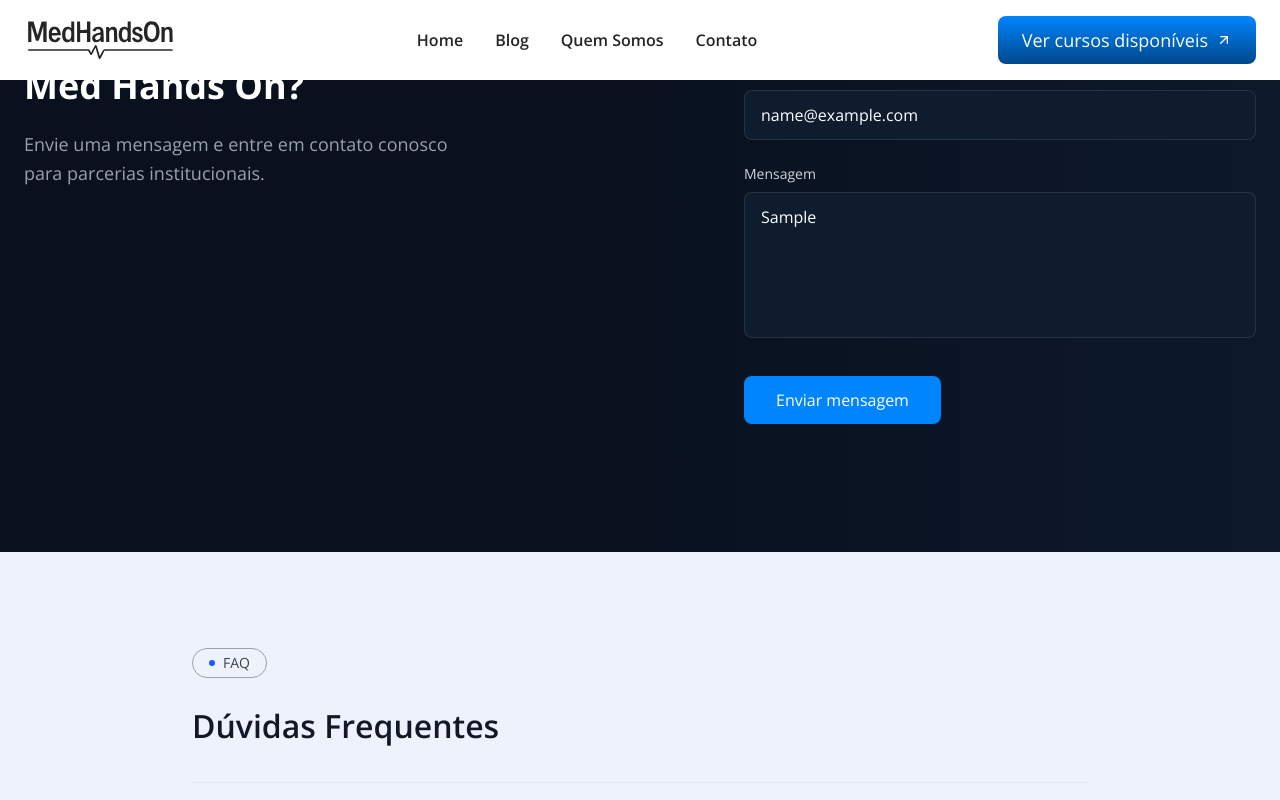
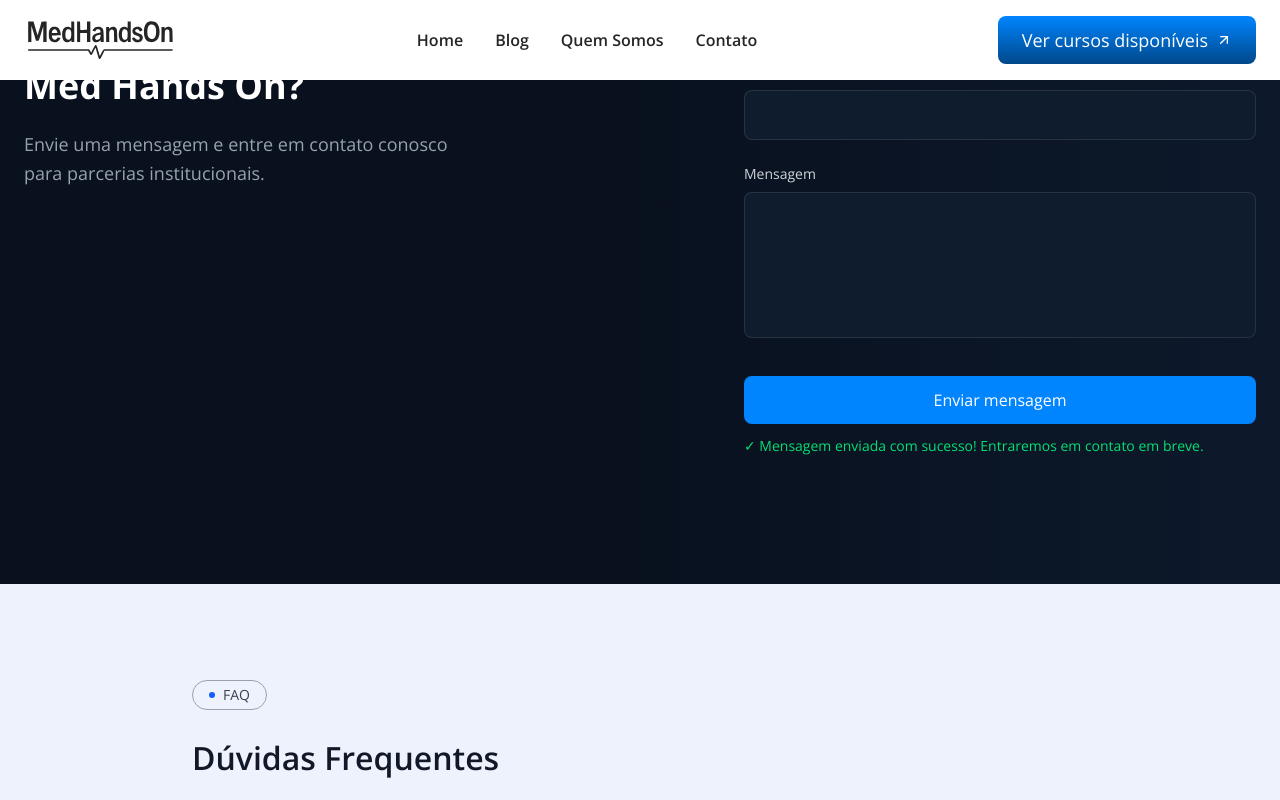
Before and after one commit to Fantom-Labs/Website-Med-HandsOn, a Next.js app: page /quem-somos in a window 1280 px wide. Both pictures are taken after typing "Sample", "name@example.com", "Sample" into the empty fields and a click on the button "Enviar mensagem". Shown: the part 1828-2628 px from the top of the page. Built offline with nearby package versions, Linux system fonts and the light colour scheme.

Commit message:
Update home page and contact section components

```diff
--- a/src/components/home/Section4.tsx
+++ b/src/components/home/Section4.tsx
@@ -186,7 +186,7 @@ export function Section4() {
                     fontWeight: 500
                   }}
                 >
-                  Saiba mais
+                  Conhecer o curso
                   <ArrowUpRight className="w-5 h-5" />
                 </Link>
                </div>
--- a/src/components/quem-somos/ContactSection.tsx
+++ b/src/components/quem-somos/ContactSection.tsx
@@ -1,6 +1,7 @@
 "use client";
 
 import { useState } from "react";
+import emailjs from "@emailjs/browser";
 import { Button } from "@/components/ui/Button";
 
 export function ContactSection() {
@@ -10,10 +11,39 @@ export function ContactSection() {
     message: ""
   });
 
-  const handleSubmit = (e: React.FormEvent) => {
+  const [loading, setLoading] = useState(false);
+  const [status, setStatus] = useState<"idle" | "success" | "error">("idle");
+
+  const handleSubmit = async (e: React.FormEvent) => {
     e.preventDefault();
-    // Implementar lógica de envio aqui
-    console.log("Form submitted:", formData);
+    setLoading(true);
+    setStatus("idle");
+
+    // EmailJS Configuration
+    const SERVICE_ID = "website_medhandson";
+    const TEMPLATE_ID = "medhandson";
+    const PUBLIC_KEY = "pitG1Ix1kR7VF_cqs";
+
+    const templateParams = {
+      name: formData.name,
+      email: formData.email,
+      message: formData.message,
+    };
+
+    try {
+      await emailjs.send(SERVICE_ID, TEMPLATE_ID, templateParams, PUBLIC_KEY);
+
+      setStatus("success");
+      setFormData({ name: "", email: "", message: "" }); // Limpa o formulário
+
+      // Remove a mensagem de sucesso após 5 segundos
+      setTimeout(() => setStatus("idle"), 5000);
+    } catch (error) {
+      console.error("Erro ao enviar email:", error);
+      setStatus("error");
+    } finally {
+      setLoading(false);
+    }
   };
 
   return (
@@ -54,6 +84,8 @@ export function ContactSection() {
                 <input
                   type="text"
                   id="name"
+                  name="name"
+                  required
                   value={formData.name}
                   onChange={(e) => setFormData({ ...formData, name: e.target.value })}
                   className="w-full bg-[#0f1c2e] border border-white/10 rounded-lg px-4 py-3 text-white placeholder-gray-500 focus:outline-none focus:ring-2 focus:ring-[#0085FF] focus:border-transparent transition-all"
@@ -69,6 +101,8 @@ export function ContactSection() {
                 <input
                   type="email"
                   id="email"
+                  name="email"
+                  required
                   value={formData.email}
                   onChange={(e) => setFormData({ ...formData, email: e.target.value })}
                   className="w-full bg-[#0f1c2e] border border-white/10 rounded-lg px-4 py-3 text-white placeholder-gray-500 focus:outline-none focus:ring-2 focus:ring-[#0085FF] focus:border-transparent transition-all"
@@ -83,6 +117,8 @@ export function ContactSection() {
                 </label>
                 <textarea
                   id="message"
+                  name="message"
+                  required
                   rows={5}
                   value={formData.message}
                   onChange={(e) => setFormData({ ...formData, message: e.target.value })}
@@ -91,14 +127,26 @@ export function ContactSection() {
                 />
               </div>
 
-              {/* Submit Button (Optional - added for completeness) */}
-              <div className="pt-2">
+              {/* Submit Button */}
+              <div className="pt-2 flex flex-col gap-3">
                   <button
                     type="submit"
-                    className="bg-[#0085FF] hover:bg-[#006bb3] text-white font-medium px-8 py-3 rounded-lg transition-colors w-full sm:w-auto"
+                    disabled={loading}
+                    className="bg-[#0085FF] hover:bg-[#006bb3] text-white font-medium px-8 py-3 rounded-lg transition-colors w-full sm:w-auto disabled:opacity-50 disabled:cursor-not-allowed flex items-center justify-center"
                   >
-                    Enviar mensagem
+                    {loading ? "Enviando..." : "Enviar mensagem"}
                   </button>
+
+                  {status === "success" && (
+                    <p className="text-green-400 text-sm">
+                      ✓ Mensagem enviada com sucesso! Entraremos em contato em breve.
+                    </p>
+                  )}
+                  {status === "error" && (
+                    <p className="text-red-400 text-sm">
+                      ✗ Ocorreu um erro ao enviar. Por favor, tente novamente ou contate-nos diretamente.
+                    </p>
+                  )}
               </div>
             </form>
           </div>
```
Also changed, not shown: src/app/(home)/page.tsx (line endings or trailing spaces).
